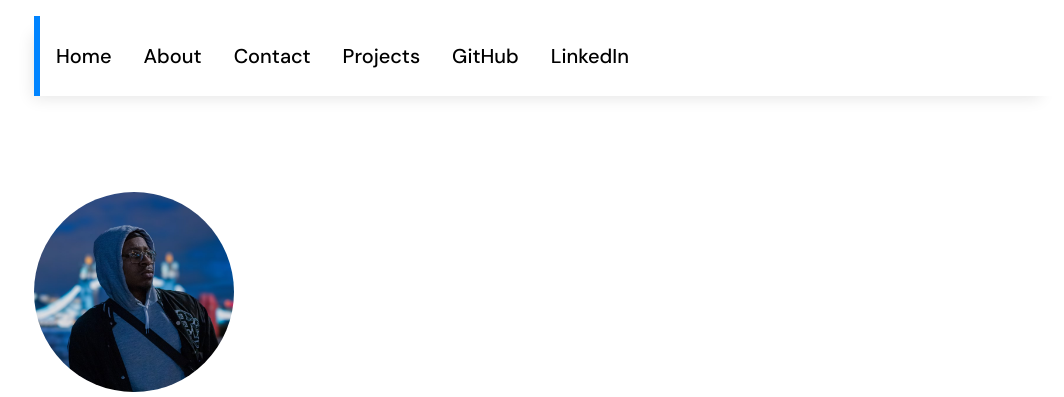
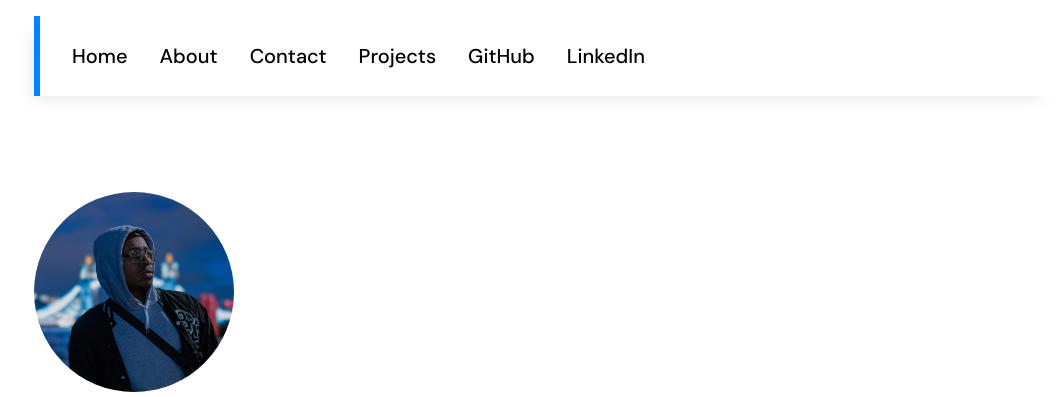
Before and after one commit to rorunsolu/Frontend-Portfolio, a website built with Vite: page index.html in a window 1280 px wide. Shown: the top 397 px of the page, without its empty margins (94-1158 px from the left). Built offline with nearby package versions, Linux system fonts and the light colour scheme.

Commit message:
minor change because i have mental problems....

```diff
--- a/scripts/main.js
+++ b/scripts/main.js
@@ -94,7 +94,7 @@ document.addEventListener('DOMContentLoaded', () => {
         } else {
             navbarImage.style.transform = 'translateX(-90px)';
             //navbarList.style.transform = 'translateX(-90px)';
-            navbarList.style.transform = 'translateX(-85px)';
+            navbarList.style.transform = 'translateX(-75px)';
             navbarImage.style.opacity = '0';
         }
     };
--- a/styles/navbar.scss
+++ b/styles/navbar.scss
@@ -109,13 +109,14 @@ nav {
         margin: 0 1rem;
         margin-left: 90px;
         margin-left: 85px;
+        margin-left: 91px;
 
         position: relative;
 
         background-color: var(--color-white);
 
         transform: translateX(-90px);
-        transform: translateX(-85px);
+        transform: translateX(-75px);
         transition: transform 0.2s ease-out;
 
         @media (width < 850px) {
```
